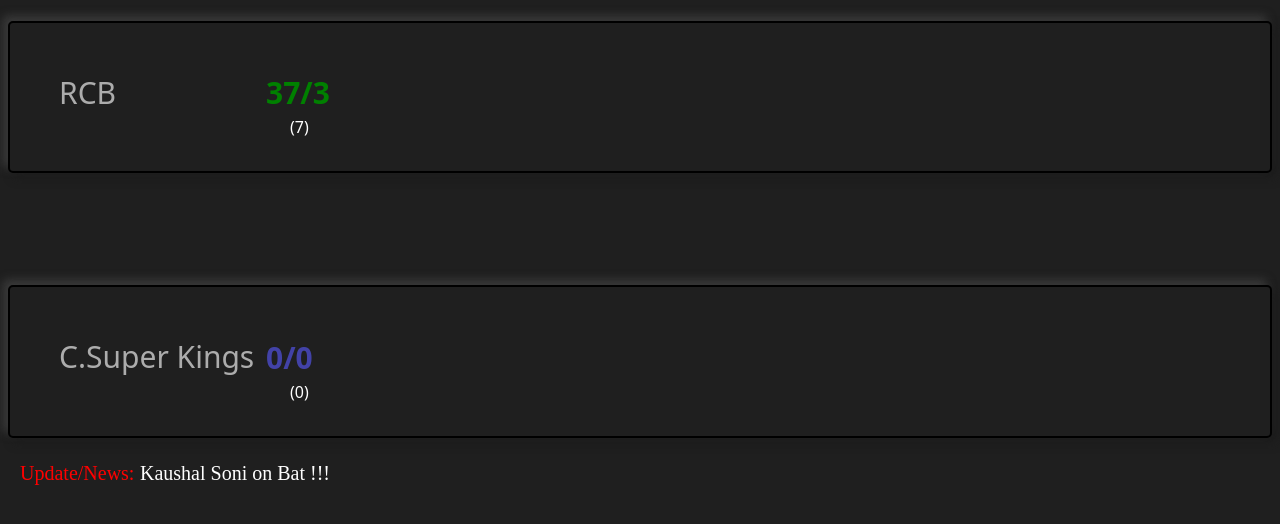
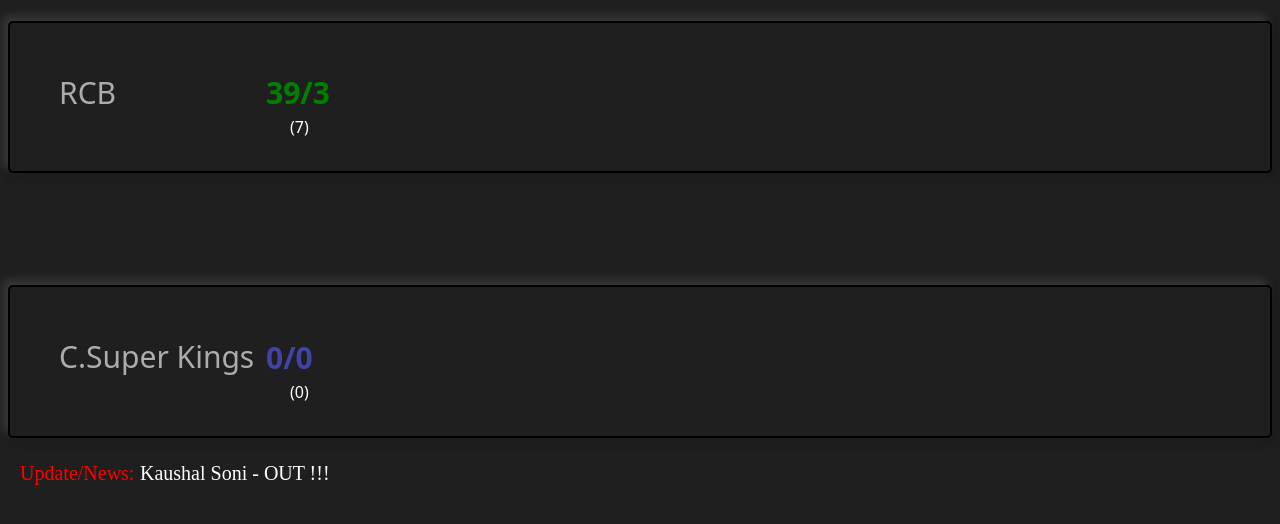
Before and after one commit to Dutt0408/my-project, a React (Create React App) app: page /Live in a window 1280 px wide. Shown: the part 222-746 px from the top of the page. Built offline with nearby package versions, Linux system fonts and the light colour scheme; a web font is replaced by a local one.

Commit message:
Commit 35

```diff
--- a/src/live.js
+++ b/src/live.js
@@ -16,7 +16,7 @@ function live() {
 
 <div className="teamname">RCB</div>
 <div className="scorer">
-<div className="scorelive">37/3</div>
+<div className="scorelive">39/3</div>
 <div className="Over">(7)</div>
 </div>
 </div>
@@ -33,7 +33,7 @@ function live() {
 
 
 <div className="overnews"> Update/News: </div>
-<div className="overnewss">  Kaushal Soni  on Bat !!! </div>
+<div className="overnewss">  Kaushal Soni - OUT !!! </div>
 {/* <div className="overnewsss"> Nehanshu OUT!!!</div>  */}
 </div>
 
```
